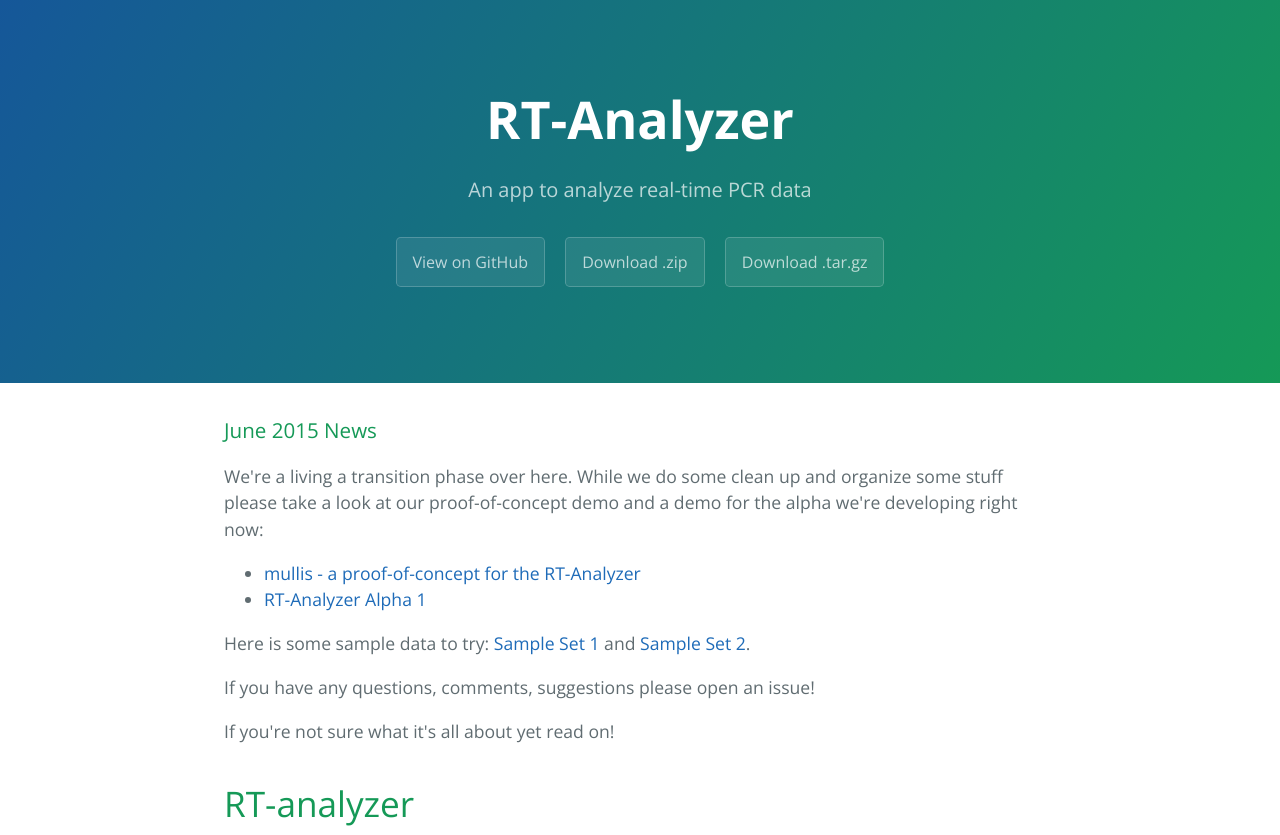
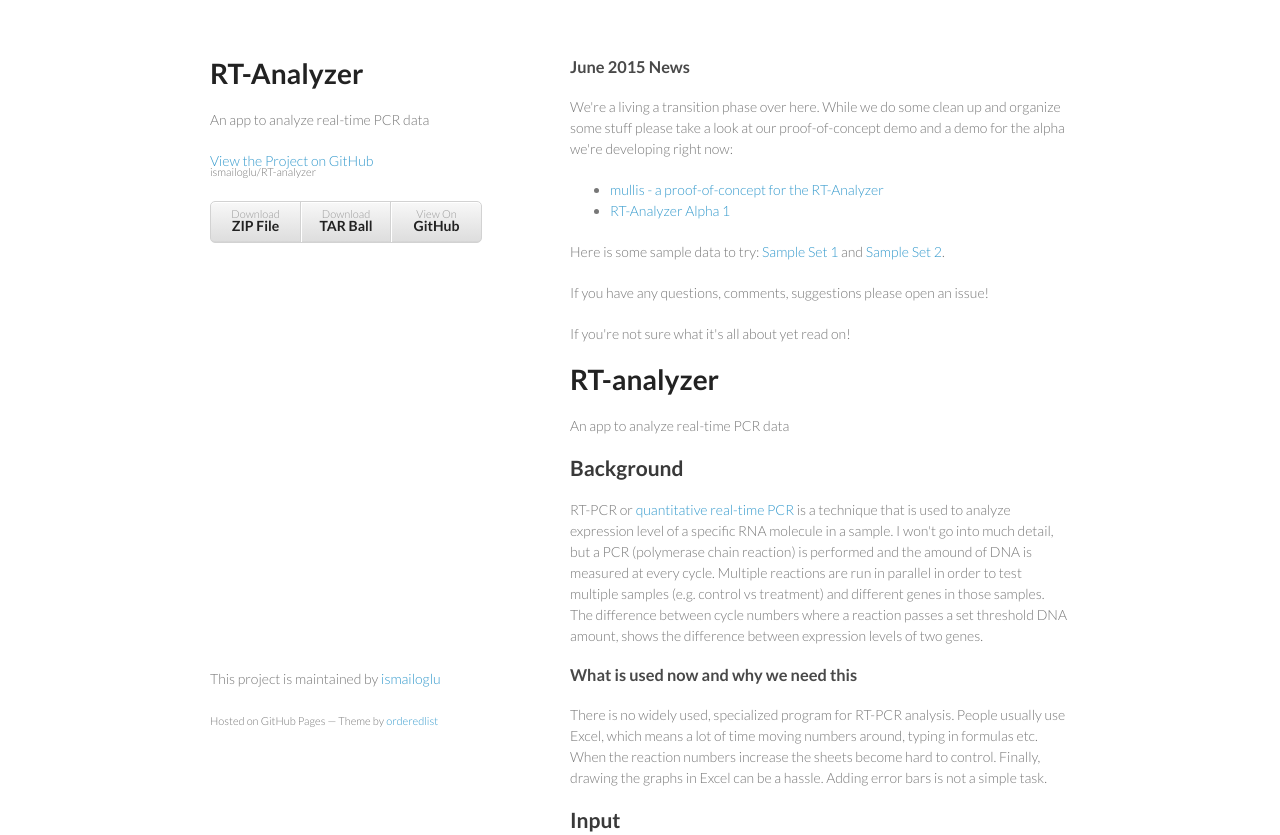
Before and after one commit to ismailoglu/RT-analyzer, a plain HTML site: page index.html in a window 1280 px wide. Shown: the top 835 px of the page. Drawn offline with nearby package versions, Linux system fonts and the light colour scheme.

Commit message:
Create gh-pages branch via GitHub

```diff
--- a/index.html
+++ b/index.html
@@ -1,25 +1,34 @@
-<!DOCTYPE html>
-<html lang="en-us">
+<!doctype html>
+<html>
   <head>
-    <meta charset="UTF-8">
+    <meta charset="utf-8">
+    <meta http-equiv="X-UA-Compatible" content="chrome=1">
     <title>RT-Analyzer by ismailoglu</title>
-    <meta name="viewport" content="width=device-width, initial-scale=1">
-    <link rel="stylesheet" type="text/css" href="stylesheets/normalize.css" media="screen">
-    <link href='http://fonts.googleapis.com/css?family=Open+Sans:400,700' rel='stylesheet' type='text/css'>
-    <link rel="stylesheet" type="text/css" href="stylesheets/stylesheet.css" media="screen">
-    <link rel="stylesheet" type="text/css" href="stylesheets/github-light.css" media="screen">
+
+    <link rel="stylesheet" href="stylesheets/styles.css">
+    <link rel="stylesheet" href="stylesheets/github-light.css">
+    <meta name="viewport" content="width=device-width, initial-scale=1, user-scalable=no">
+    <!--[if lt IE 9]>
+    <script src="//html5shiv.googlecode.com/svn/trunk/html5.js"></script>
+    <![endif]-->
   </head>
   <body>
-    <section class="page-header">
-      <h1 class="project-name">RT-Analyzer</h1>
-      <h2 class="project-tagline">An app to analyze real-time PCR data</h2>
-      <a href="https://github.com/ismailoglu/RT-analyzer" class="btn">View on GitHub</a>
-      <a href="https://github.com/ismailoglu/RT-analyzer/zipball/master" class="btn">Download .zip</a>
-      <a href="https://github.com/ismailoglu/RT-analyzer/tarball/master" class="btn">Download .tar.gz</a>
-    </section>
+    <div class="wrapper">
+      <header>
+        <h1>RT-Analyzer</h1>
+        <p>An app to analyze real-time PCR data</p>
 
-    <section class="main-content">
-      <h3>
+        <p class="view"><a href="https://github.com/ismailoglu/RT-analyzer">View the Project on GitHub <small>ismailoglu/RT-analyzer</small></a></p>
+
+
+        <ul>
+          <li><a href="https://github.com/ismailoglu/RT-analyzer/zipball/master">Download <strong>ZIP File</strong></a></li>
+          <li><a href="https://github.com/ismailoglu/RT-analyzer/tarball/master">Download <strong>TAR Ball</strong></a></li>
+          <li><a href="https://github.com/ismailoglu/RT-analyzer">View On <strong>GitHub</strong></a></li>
+        </ul>
+      </header>
+      <section>
+        <h3>
 <a id="june-2015-news" class="anchor" href="#june-2015-news" aria-hidden="true"><span class="octicon octicon-link"></span></a>June 2015 News</h3>
 
 <p>We're a living a transition phase over here. While we do some clean up and organize some stuff please take a look at our proof-of-concept demo and a demo for the alpha we're developing right now:</p>
@@ -75,15 +84,13 @@
 <a id="conclusion" class="anchor" href="#conclusion" aria-hidden="true"><span class="octicon octicon-link"></span></a>Conclusion</h2>
 
 <p>All in all this is a simple program that would save a lot of time and help us create beautiful graphs. As it is our motto, the program should be easy to use and provide the same experience on different platforms from Macbook Pro to Chromebook.</p>
-
-      <footer class="site-footer">
-        <span class="site-footer-owner"><a href="https://github.com/ismailoglu/RT-analyzer">RT-Analyzer</a> is maintained by <a href="https://github.com/ismailoglu">ismailoglu</a>.</span>
-
-        <span class="site-footer-credits">This page was generated by <a href="https://pages.github.com">GitHub Pages</a> using the <a href="https://github.com/jasonlong/cayman-theme">Cayman theme</a> by <a href="https://twitter.com/jasonlong">Jason Long</a>.</span>
+      </section>
+      <footer>
+        <p>This project is maintained by <a href="https://github.com/ismailoglu">ismailoglu</a></p>
+        <p><small>Hosted on GitHub Pages &mdash; Theme by <a href="https://github.com/orderedlist">orderedlist</a></small></p>
       </footer>
-
-    </section>
-
+    </div>
+    <script src="javascripts/scale.fix.js"></script>
 
   </body>
 </html>
```
